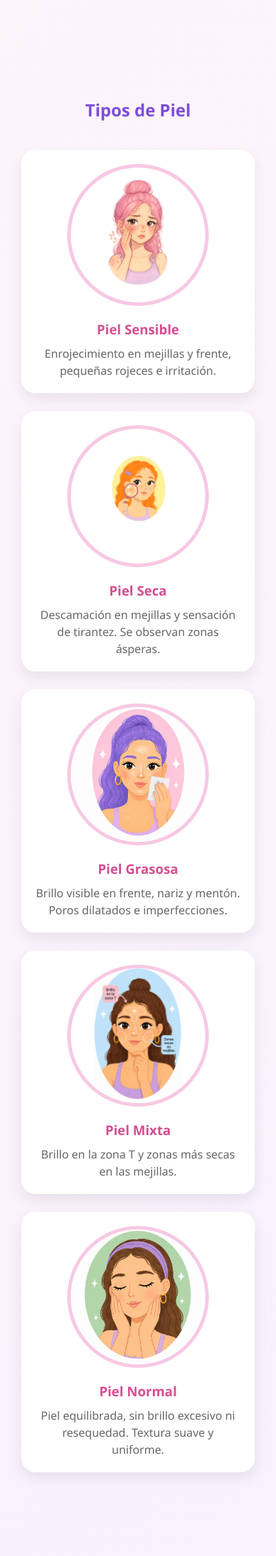
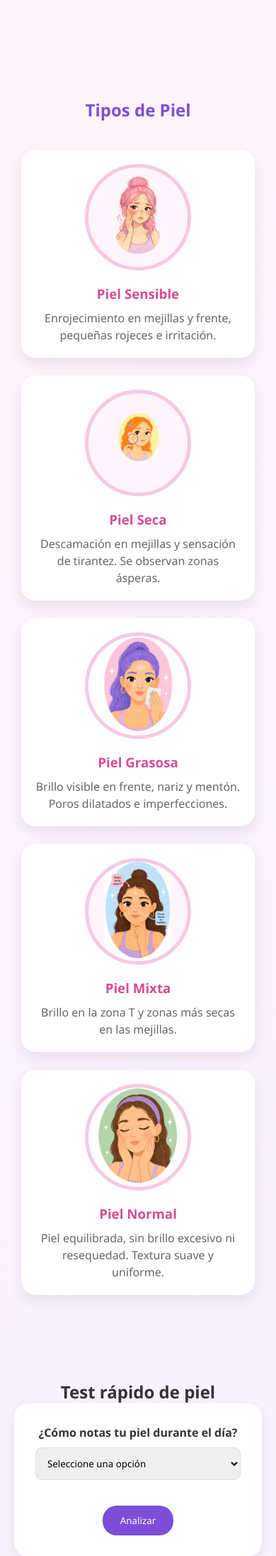
Before and after one commit to PaulaMurcia-a/pagina_MaquillajeIdeal, a FastAPI app: page / in a window 390 px wide. Shown: the part 708-2900 px from the top of the page at 71% size. Run offline with FastAPI, Linux system fonts and the light colour scheme.

Commit message:
[UPLOAD] IMAGENES

```diff
--- a/static/style.css
+++ b/static/style.css
@@ -97,16 +97,13 @@ header p{
 }
 
 .card img{
-    width:180px;
-    height:240px;
-    object-fit:cover;
-
-
-
-    border-radius:50% / 35%;
-
+    width:200px;
+    height:200px;
+    object-fit:contain;
+    border-radius:50%;
     border:5px solid #f7c8e3;
     margin-bottom:15px;
+    background:#fff5fa;
 }
 
 .card h3{
@@ -175,8 +172,8 @@ footer{
     }
 
     .card img{
-        width:140px;
-        height:190px;
+    width:150px;
+    height:150px;
     }
 
 }
@@ -213,10 +210,3 @@ footer{
     text-align:center;
     color:#7d4ed8;
 }
-
-.card img {
-    width: 200px;
-    height: 200px;
-    object-fit: contain;
-    border-radius: 50%;
-}
```
